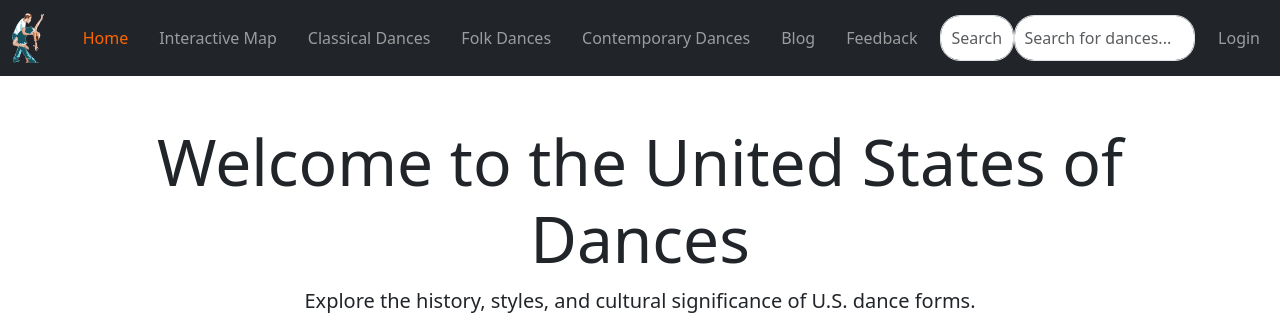
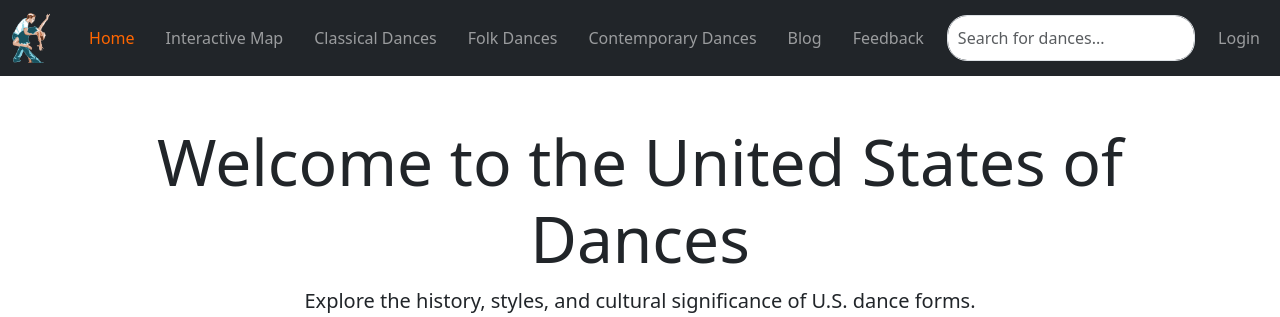
Before and after one commit to AhmedYussuf1/Dancopedia_AI_cougars, a PHP site: page /Dancopedia/index.php in a window 1280 px wide. Shown: the top 317 px of the page. Run offline with PHP 8.4, Linux system fonts and the light colour scheme; data that the repository does not hold is empty.

Commit message:
navbar was not updated

```diff
--- a/navbar.php
+++ b/navbar.php
@@ -16,7 +16,6 @@
         <div class="collapse navbar-collapse" id="navbarNav">
             <ul class="navbar-nav ms-auto">
                 <!-- link to interactive_map.html -->
-
                 <!-- Home Link -->
                 <li class="nav-item">
                     <a class="nav-link <?php echo basename($_SERVER['PHP_SELF']) == 'index.php' ? 'active' : ''; ?>" href="index.php">Home</a>
@@ -55,13 +54,9 @@
 
                 <!-- Search Bar -->
                 <li class="nav-item search-bar">
-
-                    <input type="text" id="search-bar" class="form-control" placeholder="Search for dances..." onkeyup="searchDances()">
-                    <div id="search-results" class="dropdown-menu"></div>
-                </li>
-					<input type="text" id="search-bar" class="form-control" placeholder="Search for dances..." onkeyup="searchDances()">
-					<div id="search-results" class="dropdown-menu"></div>
-				</li>
+			<input type="text" id="search-bar" class="form-control" placeholder="Search for dances..." onkeyup="searchDances()">
+			<div id="search-results" class="dropdown-menu"></div>
+		</li>
 
                 <?php if (isset($_SESSION['username'])): ?>
                     <li class="nav-item">
@@ -90,38 +85,6 @@
 
 <!-- JavaScript for Search Functionality -->
 <script>
-    function searchDances() {
-        const query = document.getElementById('search-bar').value.trim();
-
-        if (query === "") {
-            // Hide dropdown if search bar is empty
-            document.getElementById('search-results').style.display = 'none';
-            return;
-        }
-
-        fetch(`search.php?query=${encodeURIComponent(query)}`)
-            .then(response => response.json())
-            .then(data => {
-                const resultsContainer = document.getElementById('search-results');
-                resultsContainer.innerHTML = ''; // Clear previous results
-
-                if (data.length > 0) {
-                    data.forEach(function(item) {
-                        const div = document.createElement('a');
-                        div.classList.add('dropdown-item'); // Dropdown styling
-                        div.href = "dance_view.php?video_id="+item.dance_id; // Link to the dance page
-                        div.textContent = item.name; // Display dance name
-                        resultsContainer.appendChild(div);
-                    });
-                    resultsContainer.style.display = 'block'; // Show dropdown menu
-                } else {
-                    // Show a "no results found" message in the dropdown
-                    resultsContainer.innerHTML = '<div class="dropdown-item disabled">No results found</div>';
-                    resultsContainer.style.display = 'block';
-                }
-            })
-            .catch(error => console.error('Error fetching search results:', error));
-    }
 function searchDances() {
     const query = document.getElementById('search-bar').value.trim();
 
@@ -141,7 +104,7 @@ function searchDances() {
                 data.forEach(function(item) {
                     const div = document.createElement('a');
                     div.classList.add('dropdown-item'); // Dropdown styling
-                    div.href = "dance_view.php?video_id="+item.dance_id; // Link to the dance page
+                    div.href = item.link; // Link to the dance page
                     div.textContent = item.name; // Display dance name
                     resultsContainer.appendChild(div);
                 });
```
